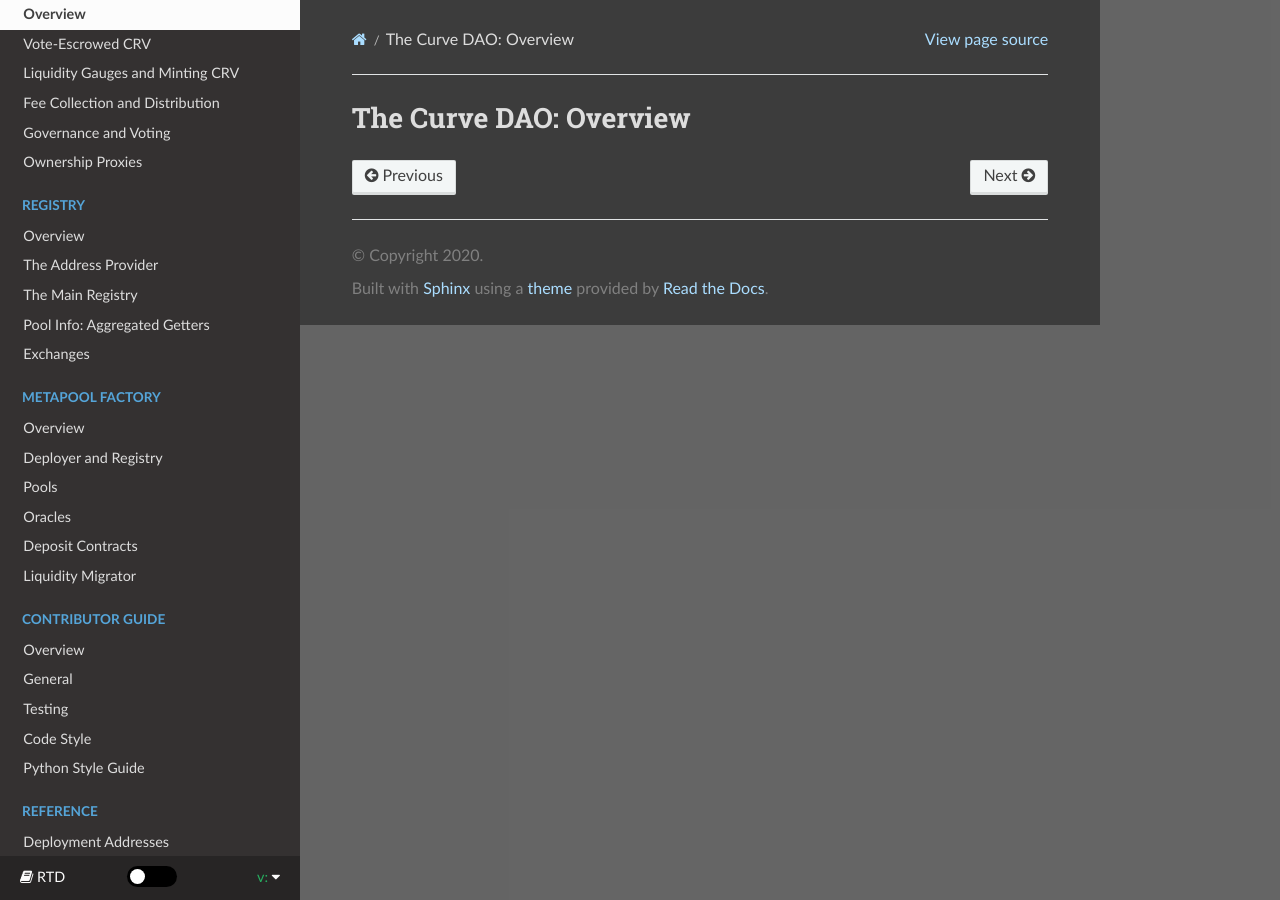
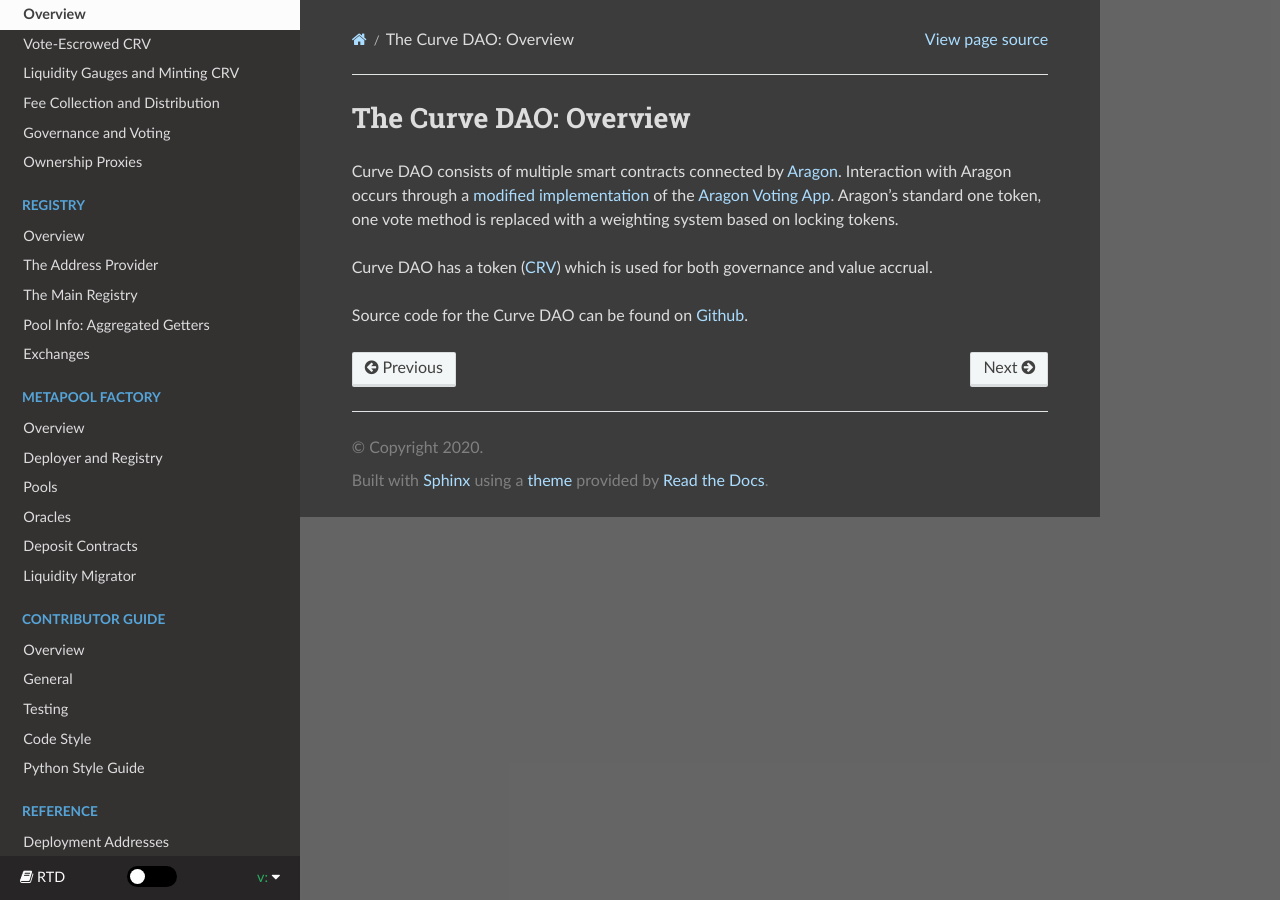
Before and after one commit to softlinkprotocol/curve-docs, a Sphinx documentation site: the page built from docs/dao-overview.rst, in a window 1280 px wide. Built offline with Sphinx 7.4.7 and the Read the Docs theme 2.0.0, drawn with Linux system fonts in a browser that asks for light colours.

Commit message:
docs: dao overview

```diff
--- a/docs/dao-overview.rst
+++ b/docs/dao-overview.rst
@@ -3,3 +3,9 @@
 =======================
 The Curve DAO: Overview
 =======================
+
+Curve DAO consists of multiple smart contracts connected by `Aragon <https://github.com/aragon/aragonOS>`_. Interaction with Aragon occurs through a `modified implementation <https://github.com/curvefi/curve-aragon-voting>`_ of the `Aragon Voting App <https://github.com/aragon/aragon-apps/tree/master/apps/voting>`_. Aragon's standard one token, one vote method is replaced with a weighting system based on locking tokens.
+
+Curve DAO has a token (`CRV <https://etherscan.io/token/0xd533a949740bb3306d119cc777fa900ba034cd52>`_) which is used for both governance and value accrual.
+
+Source code for the Curve DAO can be found on `Github <https://github.com/curvefi/curve-dao-contracts>`_.
```
